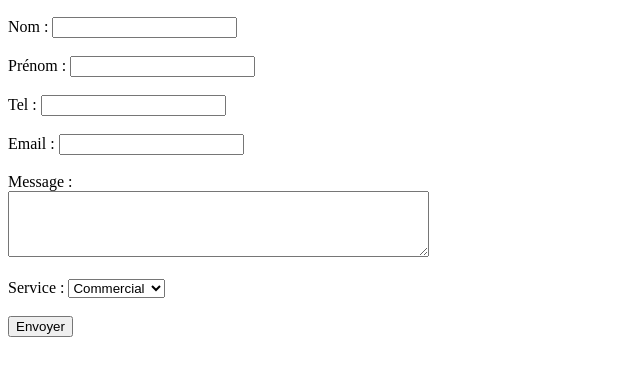
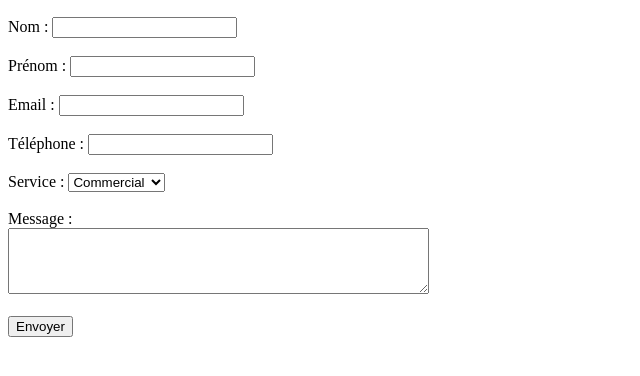
Before and after one commit to RomainD59/CPLR-versionning, a plain HTML site: page index.html in a window 1280 px wide. Shown: the part 50-426 px from the top of the page, without its empty margins (0-640 px from the left). Drawn offline with Linux system fonts and the light colour scheme.

Commit message:
Site_HTML_4

```diff
--- a/index.html
+++ b/index.html
@@ -7,21 +7,18 @@
 </head>
 <body>
     <h2>Formulaire de Contact</h2>
-    <form action="/submit" method="post">
-        <label for="nom">Nom :</label>
-        <input type="text" id="nom" name="nom" required><br><br>
+    <form action="https://cplr.oriatec-host.fr/support.php" method="POST">
+       <label>Nom :</label>
+        <input type="text" id="name" name="name" required><br><br>
 
-        <label for="prenom">Prénom :</label>
-        <input type="text" id="prenom" name="prenom" required><br><br>
-
-        <label for="Tel">Tel :</label>
-        <input type="text" id="Tel" name="Tel" required><br><br>
+        <label for="firstname">Prénom :</label>
+        <input type="text" id="firstname" name="firstname" required><br><br>
 
         <label for="email">Email :</label>
-        <input type="text" id="email" name="Email" required><br><br>
+        <input type="email" id="email" name="email" required><br><br>
 
-        <label for="message">Message :</label><br>
-        <textarea id="message" name="message" rows="4" cols="50" required></textarea><br><br>
+        <label for="phone">Téléphone :</label>
+        <input type="tel" id="phone" name="phone" required><br><br>
 
         <label for="service">Service :</label>
         <select id="service" name="service" required>
@@ -30,6 +27,8 @@
             <option value="autre">Autre</option>
         </select><br><br>
 
+        <label for="message">Message :</label><br>
+        <textarea id="message" name="message" rows="4" cols="50" required></textarea><br><br>
 
         <input type="submit" value="Envoyer">
     </form>
```
